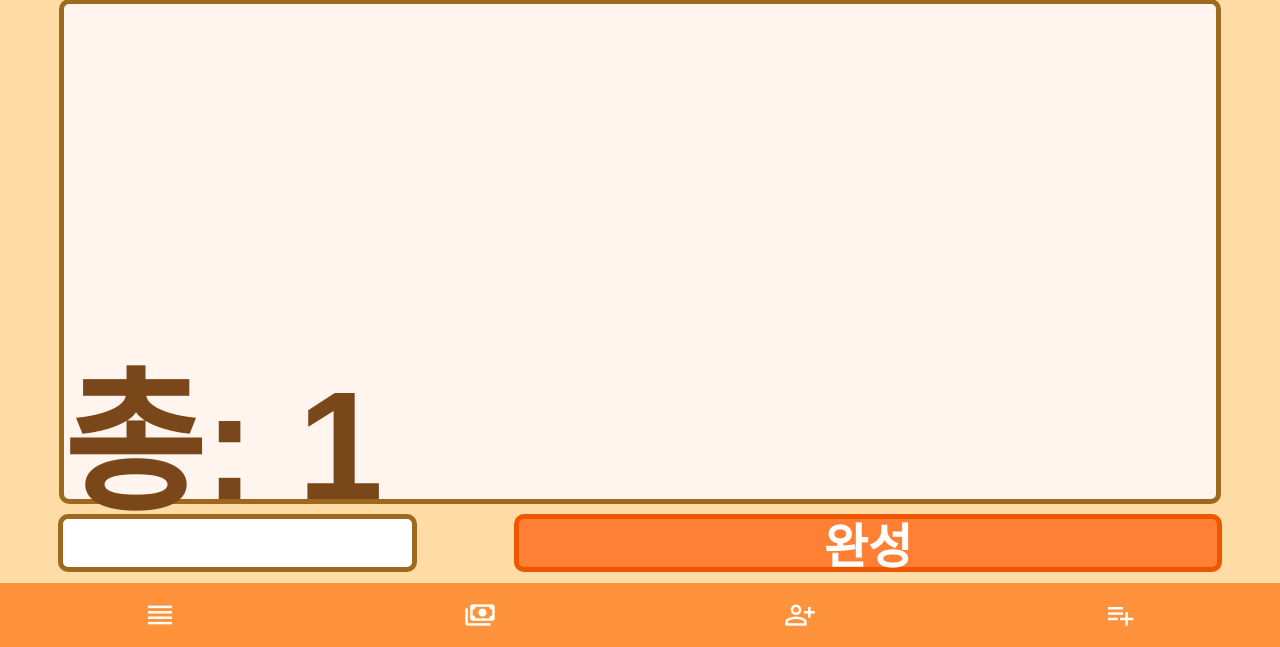
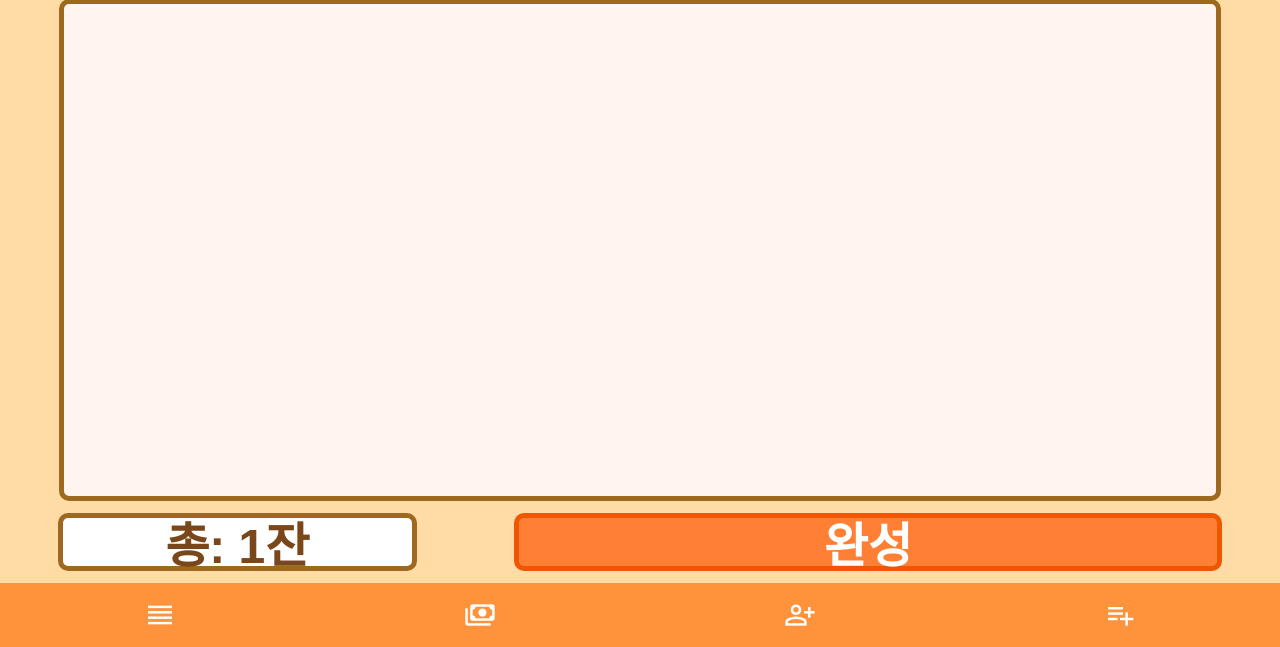
Before and after one commit to kugring/J-raum, a Django app: page /manager/ in a window 1280 px wide. Shown: the part 153-800 px from the top of the page. Run offline with Django 5.2, Linux system fonts and the light colour scheme; data comes from the database, SQL or seed files in the repository; some web fonts are replaced.

Commit message:
매니저 최소한의 반응형 css 작용시킴

```diff
--- a/static/manager/manager.css
+++ b/static/manager/manager.css
@@ -301,3 +301,15 @@ footer {
     text-decoration: none;
     color: white;
 }
+
+@media only screen and (min-width: 481px) {
+    .menu-name {
+        font-size: 2rem;
+    }
+    .order-total-quantity{
+        font-size: 3rem;
+    }
+    .order-menu-body{
+        padding-top: 1rem;
+    }
+}
```
